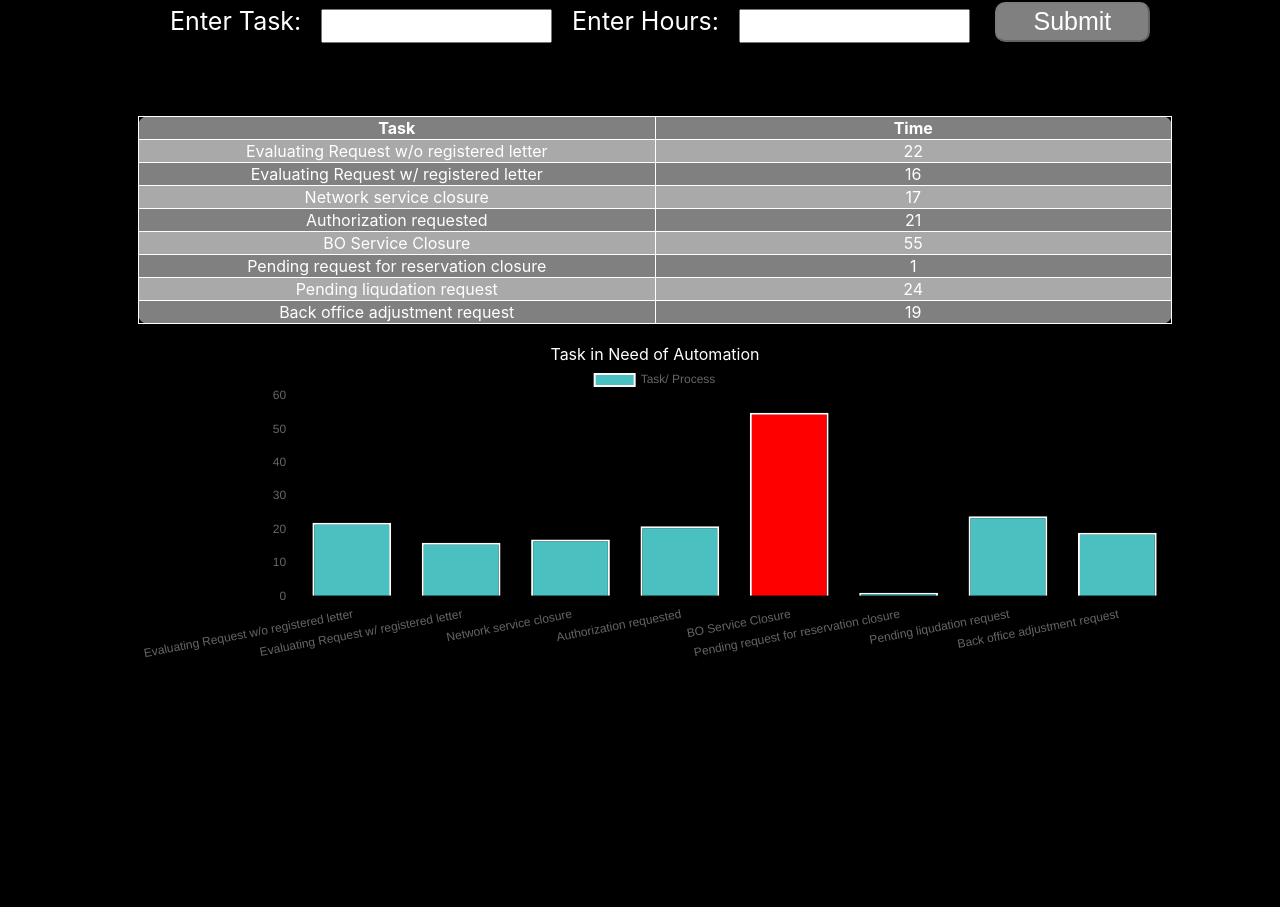
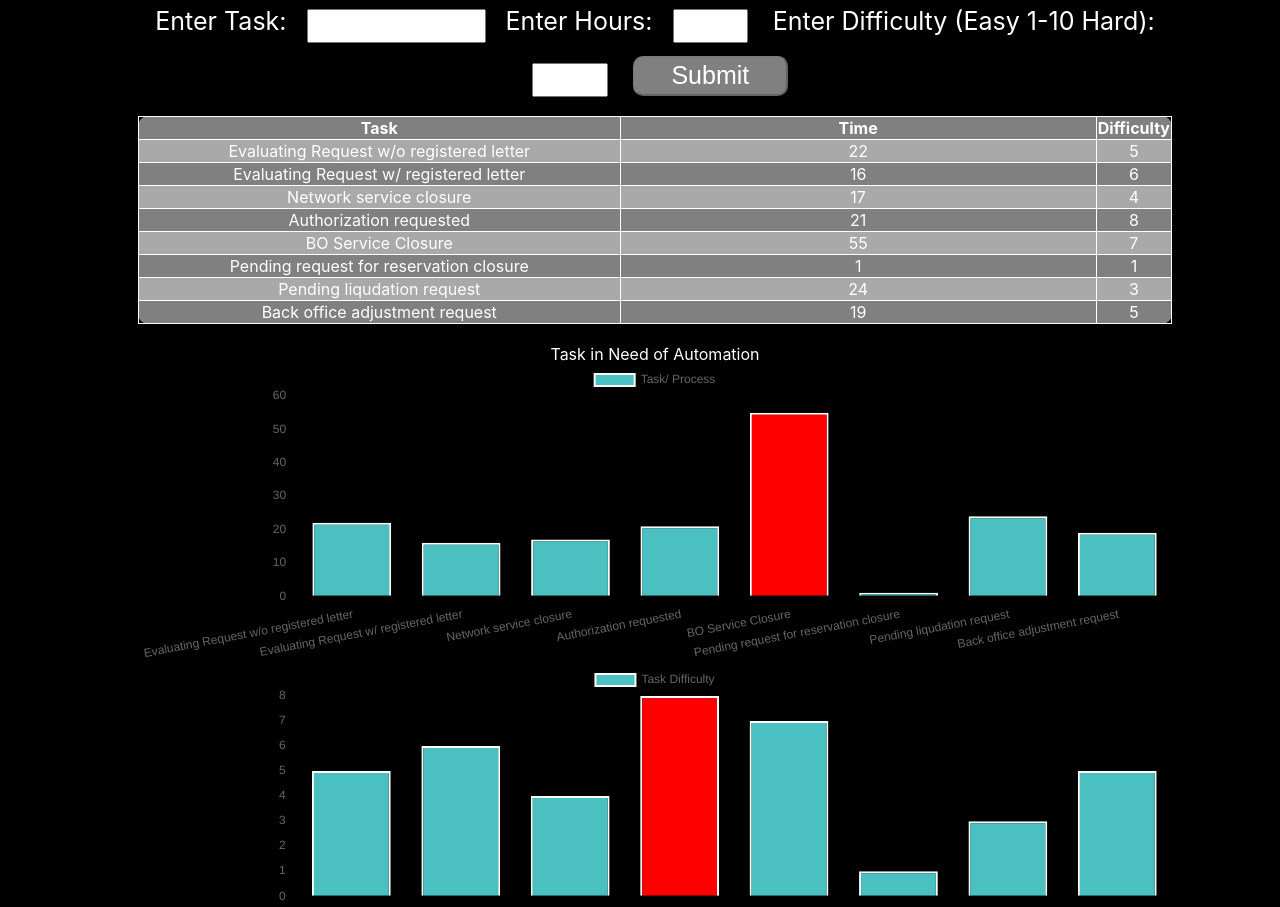
Before and after one commit to Michaelwu2/Process_Mining, a React (Create React App) app: page / in a window 1280 px wide. Shown: the part 124-1031 px from the top of the page. Before the commit the page ends 800 px from the top, so only its background shows below. Built offline with nearby package versions, Linux system fonts and the light colour scheme.

Commit message:
user able to enter difficulty rating for each task and display a graph

```diff
--- a/src/Activities.js
+++ b/src/Activities.js
@@ -11,12 +11,14 @@ function Activities({list}) {
                 <tr>
                     <th>Task</th>
                     <th>Time</th>
+                    <th>Difficulty</th>
                 </tr>
                     {list.map((list) => {
                         return (
                             <tr>
                                 <td>{list.task}</td>
                                 <td>{list.time}</td>
+                                <td>{list.rating}</td>
                             </tr>
                         );
                     })}
--- a/src/App.js
+++ b/src/App.js
@@ -7,25 +7,26 @@ import Graph from './graph';
 
 function App() {
 
-  const data = [{task:'Evaluating Request w/o registered letter',time:22},
-   {task:'Evaluating Request w/ registered letter', time:16},
-   {task:'Network service closure', time:17},
-   {task:'Authorization requested', time:21},
-   {task:'BO Service Closure', time:55},
-   {task:'Pending request for reservation closure', time:1},
-   {task:'Pending liqudation request', time:24},
-   {task:'Back office adjustment request', time:19}]
+  const data = [{task:'Evaluating Request w/o registered letter',time:22, rating: 5},
+   {task:'Evaluating Request w/ registered letter', time:16, rating: 6},
+   {task:'Network service closure', time:17, rating: 4},
+   {task:'Authorization requested', time:21, rating: 8},
+   {task:'BO Service Closure', time:55, rating: 7},
+   {task:'Pending request for reservation closure', time:1, rating: 1},
+   {task:'Pending liqudation request', time:24, rating: 3},
+   {task:'Back office adjustment request', time:19, rating: 5}]
 
   const [taskList, setTaskList] = useState(data)
 
-  const task = (task, hour) => {
+  const task = (task, hour, rating) => {
     // console.log("clicked", task, hour)
-    const entry = {task: task, time: hour};
+    const entry = {task: task, time: hour, rating: rating};
     setTaskList(taskList => [...taskList, entry])
     // setTaskList.push(entry)
 
     document.getElementById("taskEntry").value = "";
     document.getElementById("hourEntry").value = "";
+    document.getElementById("ratingEntry").value = "";
   }
 useEffect(() => {
   console.log("tasklist",taskList)
--- a/src/TaskEntry.css
+++ b/src/TaskEntry.css
@@ -9,7 +9,7 @@
     place-self: center stretch;
 }
 
-#enterTask, #enterTime {
+#enterTask, #enterTime, #enterRating {
     font-size: 25px;
     /* align-self: center; */
     display:inline-block;
@@ -17,8 +17,15 @@
 
 }
 
-#taskEntry , #hourEntry{
-    width: 20%;
+#hourEntry , #ratingEntry {
+    width: 5%;
+    height:10%;
+    margin: 10px;
+    padding: 10px
+}
+
+#taskEntry {
+    width: 15%;
     height:10%;
     margin: 10px;
     padding: 10px
--- a/src/TaskEntry.js
+++ b/src/TaskEntry.js
@@ -7,6 +7,8 @@ function TaskEntry ({task}) {
     const [taskInput, setTaskInput] = useState('');
     const [hourInput, setHourInput] = useState(0);
     const [disabled, setDisabled] = useState(true);
+    const [disabledRate, setDisabledRate] = useState(true);
+    const [ratingInput, setRatingInput] = useState(0);
 
     return (
         <div className="TaskEntry">
@@ -21,11 +23,20 @@ function TaskEntry ({task}) {
                     setHourInput(Number(e.target.value));
                 }
             }}
+            />   <label id="enterRating" for="rating"> Enter Difficulty (Easy 1-10 Hard): </label>
+            <input name="ratingEntry" type="text" id="ratingEntry" onChange = {e => {
+                if(isNaN(Number(e.target.value))) {
+                    setDisabledRate(true);
+                } else {
+                    setDisabledRate(false);
+                    setRatingInput(Number(e.target.value));
+                }
+            }}
             />
-
-            <button className='submitButton' disabled = {disabled} onClick={() => {
-                task(taskInput,hourInput);
+            <button className='submitButton' disabled = {disabled && disabledRate} onClick={() => {
+                task(taskInput,hourInput,ratingInput);
                 setDisabled(true);
+                setDisabledRate(true);
             }}>Submit</button>
         </div>
     )
--- a/src/graph.js
+++ b/src/graph.js
@@ -13,10 +13,12 @@ function graph({list}) {
 
 let taskName = [];
 let hours = [];
+let rating = [];
 
 list.forEach(list => {
     taskName.push(list.task);
     hours.push(list.time);
+    rating.push(list.rating);
 })
 
 let color = hours.map (x => 'rgba(75,192,192,1)',);
@@ -30,6 +32,21 @@ const state = {
         borderColor: '#ffffff',
         borderWidth: 2,
         data: hours,
+        color: '#ffffff'
+      }
+    ]
+  }
+  let colorRating = rating.map (x => 'rgba(75,192,192,1)',);
+colorRating[argMax(rating)] = 'red';
+const ratingState = {
+    labels: taskName,
+    datasets: [
+      {
+        label: 'Task Difficulty',
+        backgroundColor: colorRating,
+        borderColor: '#ffffff',
+        borderWidth: 2,
+        data: rating,
         color: '#ffffff'
       }
     ]
@@ -57,6 +74,25 @@ const state = {
                 }
                 }}
             />
+            <Bar
+                data={ratingState}
+
+                width={100}
+                height={50}
+                options={{
+                maintainAspectRatio: false,
+                title:{
+                display:true,
+                text:'Task Difficulty (1 - 10)',
+                fontSize:60,
+
+                },
+                legend:{
+                display:true,
+                position:'right'
+                }
+                }}
+            />
         </div>
     )
 }
```
